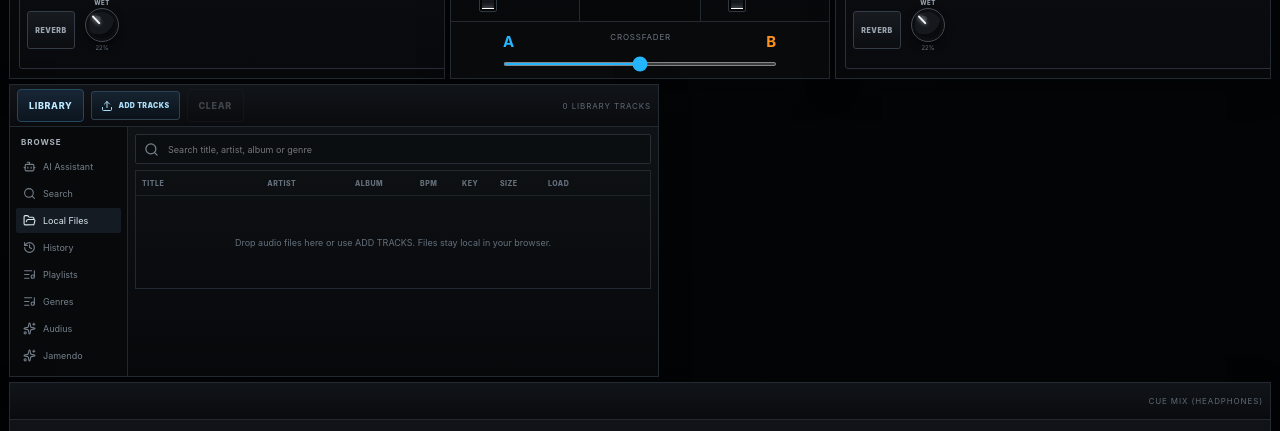
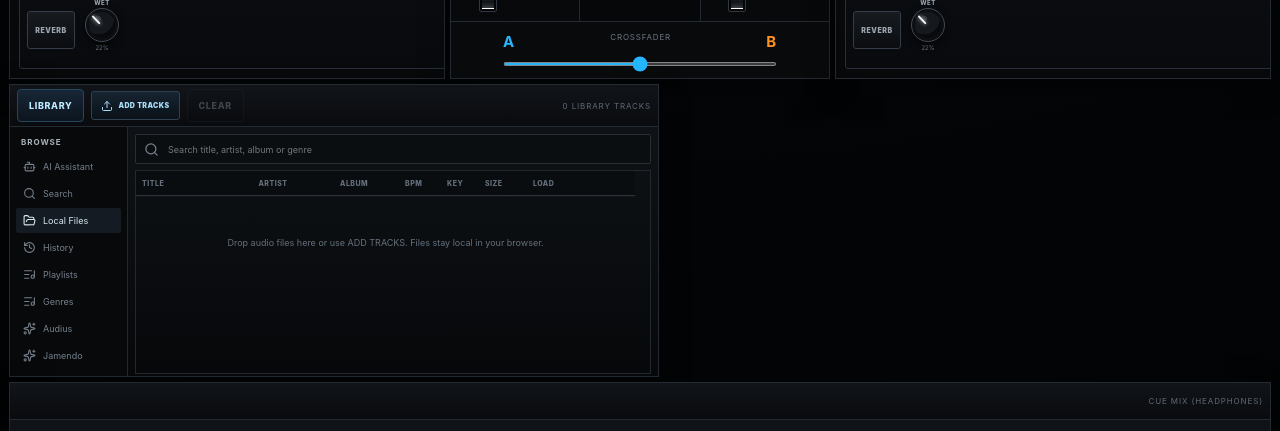
Before and after one commit to ShurexBRT/WebDJ, a React (Vite) app: page / in a window 1280 px wide. Shown: the part 1260-1691 px from the top of the page. Built offline with nearby package versions, Linux system fonts and the light colour scheme.

Commit message:
Let library table fill the dock workspace

```diff
--- a/src/components/library.css
+++ b/src/components/library.css
@@ -21,7 +21,12 @@
 }
 .library-import-button input { position: absolute; width: 1px; height: 1px; opacity: 0; pointer-events: none; }
 
-.library-content { position: relative; }
+.library-body { min-height: 0; }
+.library-content {
+  position: relative;
+  min-height: 0;
+  overflow: hidden;
+}
 .library-content.dragging { box-shadow: inset 0 0 0 2px var(--blue), inset 0 0 40px rgba(37,182,255,.12); }
 .library-drop-overlay {
   position: absolute;
@@ -38,7 +43,27 @@
   pointer-events: none;
 }
 
-.library-track-table, .history-table { max-height: 205px; overflow: auto; }
+.library-track-table {
+  height: calc(100% - 36px);
+  max-height: none;
+  overflow: auto;
+  scrollbar-gutter: stable;
+}
+.history-table {
+  height: 100%;
+  max-height: none;
+  overflow: auto;
+  scrollbar-gutter: stable;
+}
+.library-track-table .library-head,
+.history-table .library-head {
+  position: sticky;
+  top: 0;
+  z-index: 3;
+  border-bottom-color: #2b333c;
+  background: #0a0d10;
+  box-shadow: 0 1px 0 rgba(255,255,255,.025);
+}
 .library-track-row {
   min-height: 34px;
   display: grid;
@@ -48,7 +73,9 @@
   border-bottom: 1px solid #1c2229;
   color: #aeb6c0;
   font-size: 8px;
+  transition: background-color 90ms ease;
 }
+.library-track-row:not(.library-head):hover { background-color: rgba(255,255,255,.03); }
 .library-track-row:last-child { border-bottom: 0; }
 .library-track-row strong, .library-track-row > span { overflow: hidden; text-overflow: ellipsis; white-space: nowrap; }
 .library-track-row strong { color: #e3e8ed; }
```
